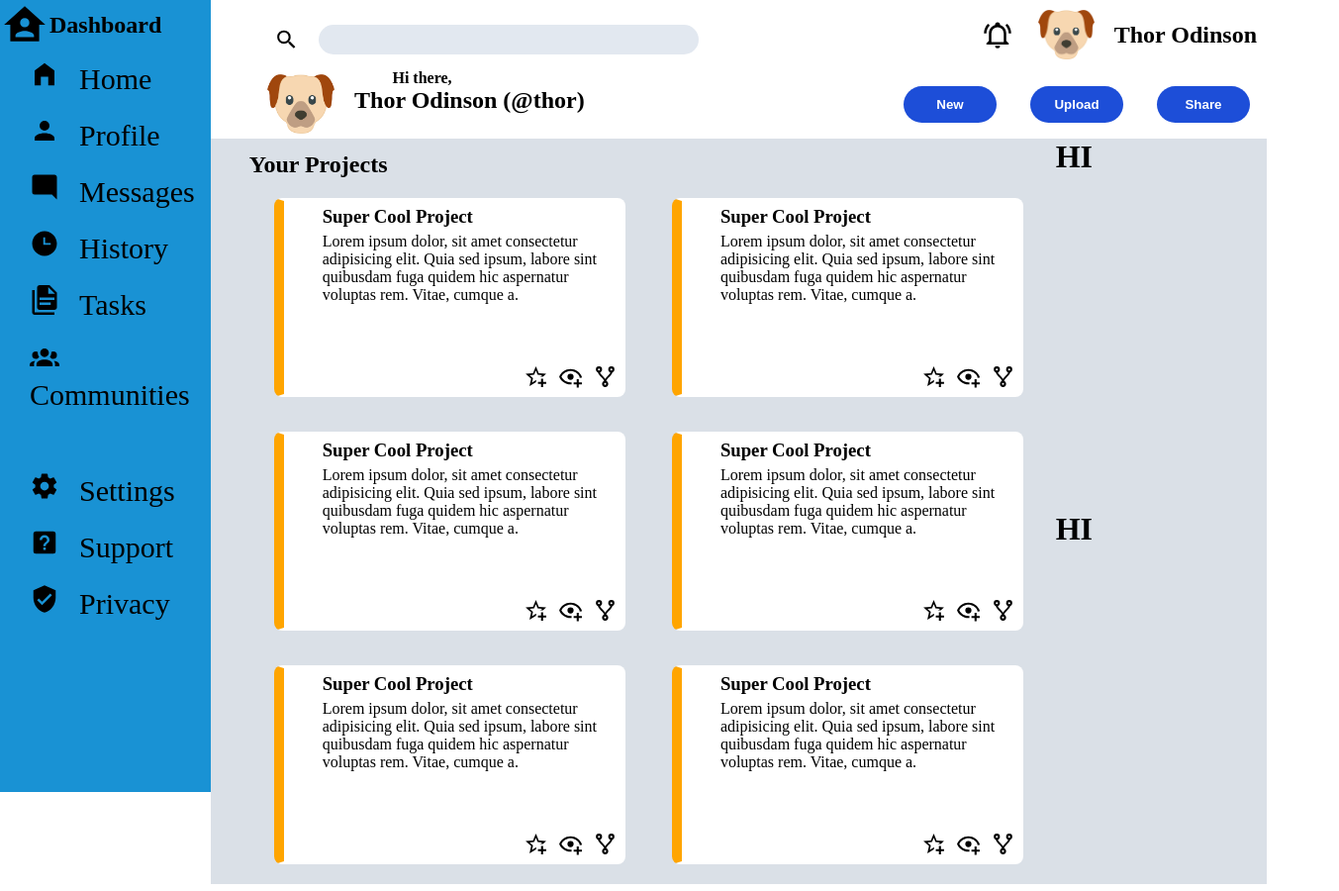
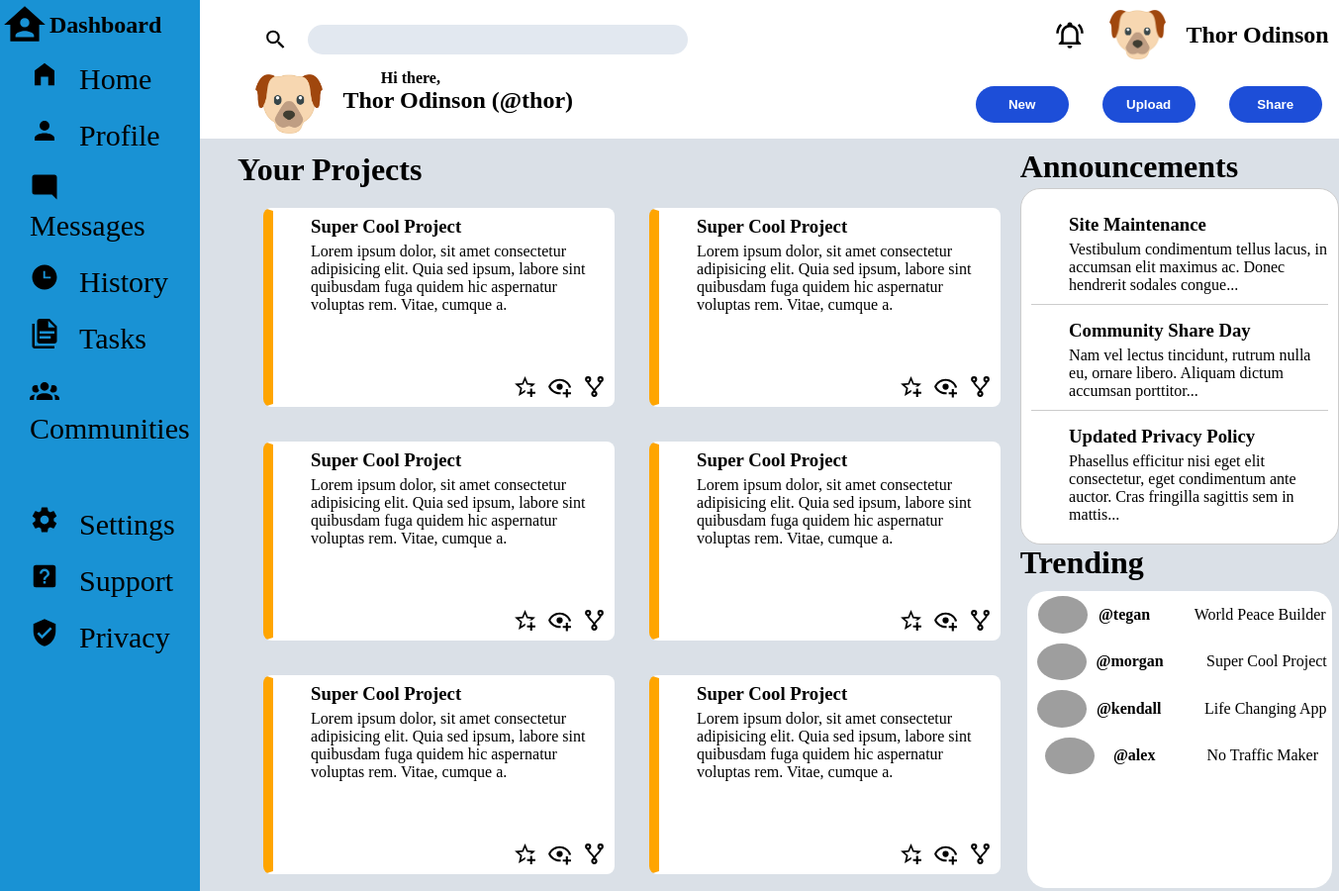
Before and after one commit to Hamburger-coder/admin-dashboard, a plain HTML site: page index.html in a window 1280 px wide. Shown: the top 900 px of the page at 99% size, 1353 px wide, since content can reach past the window. Drawn offline with Linux system fonts and the light colour scheme; grey boxes are pictures that could not be loaded.

Commit message:
Finished up the announcements and trending bars and fixed some minor styling issues

```diff
--- a/index.html
+++ b/index.html
@@ -64,7 +64,7 @@
         </div>
         <div class="main">
             <div class="projects">
-                <h2 class="projects-h2">Your Projects</h2>
+                <h1 class="projects-h2">Your Projects</h1>
                 <div class="project-cards">
                     <div class="project-div">
                         <h3>Super Cool Project</h2>
@@ -139,9 +139,48 @@
                     </div>
                 </div>
             </div>
-            <div class="announcements"><h1>HI</h1></div>
-            <div class="trending"><h1>HI</h1></div>
-        </div>
+            <div class="announcements-header">
+                <h1>Announcements</h1>
+            </div>
+            <div class="container-announcements">
+                <div class="announcement">
+                    <h3>Site Maintenance</h3>
+                    <p>Vestibulum condimentum tellus lacus, in accumsan elit maximus ac. Donec hendrerit sodales congue...</p>
+                  </div>
+
+                  <div class="announcement">
+                    <h3>Community Share Day</h3>
+                    <p>Nam vel lectus tincidunt, rutrum nulla eu, ornare libero. Aliquam dictum accumsan porttitor...</p>
+                  </div>
+
+                  <div class="announcement">
+                    <h3>Updated Privacy Policy</h3>
+                    <p>Phasellus efficitur nisi eget elit consectetur, eget condimentum ante auctor. Cras fringilla sagittis sem in mattis...</p>
+                  </div>
+            </div>
+            <h1>Trending</h1>
+            <div class="trending">
+                <div class="trending-ppl">
+                    <img src="https://images.freeimages.com/vhq/images/previews/d50/butterfly-papilio-philenor-side-clip-art-545705.jpg" class="trending-images" alt="butterfly-image" width="50px">
+                    <h4>@tegan</h4>
+                    <p>World Peace Builder</p>
+                </div>
+                <div class="trending-ppl">
+                    <img src="https://images.freeimages.com/image/previews/619/sunny-rainbow-png-delight-5690557.png" class="trending-images" alt="sunny-rainbow" width="50px">
+                    <h4>@morgan</h4>
+                    <p>Super Cool Project</p>
+                </div>
+                <div class="trending-ppl">
+                    <img src="https://images.freeimages.com/image/previews/f5b/usa-flag-icon-png-5690923.png" class="trending-images" alt="sunny-rainbow" width="50px">
+                    <h4>@kendall</h4>
+                    <p>Life Changing App</p>
+                </div>
+                <div class="trending-ppl">
+                    <img src="https://images.freeimages.com/image/previews/ee1/pencil-stroke-school-png-5690879.png" class="trending-images" alt="sunny-rainbow" width="50px">
+                    <h4>@alex</h4>
+                    <p>No Traffic Maker</p>
+                </div>
+            </div>
     </div>
 
 </body>
--- a/styles.css
+++ b/styles.css
@@ -119,7 +119,10 @@ li > a > img {
     /* grid-template-rows: 1fr 1fr; */
     height: 100vh;
     background-color: #1992D4;
-    min-height: 100vh
+    min-height: 100vh;
+    background-size: cover;
+    background-repeat: no-repeat;
+    padding-bottom: 100px;
 }
 
 .lower-part-header {
@@ -175,15 +178,17 @@ li > a > img {
 .main {
     display: grid;
     grid-template-columns: 80fr 20fr;
-    grid-template-rows: 1fr 1fr;
+    grid-template-rows: 20px 1fr 40px 1fr;
+    background-color: #DAE0E7;
+    padding-bottom: 100px;
 }
 
 .projects {
-    grid-row: span 2;
+    grid-row: span 4;
     background-color: #DAE0E7;
 }
 
-.announcements {
+.container-announcements {
     background-color: #DAE0E7;
 }
 
@@ -260,3 +265,51 @@ div > p {
 div > div > img {
     padding: 5px;
 }
+
+.container-announcements {
+    display: flex;
+    flex-direction: column;
+    background-color: #ffffff;
+    width: 300px;
+    border: 1px solid #ccc;
+    padding: 10px;
+    margin-top: 30px;
+    border-radius: 20px;
+}
+
+/* h2 {
+margin-top: 0;
+} */
+
+.announcement {
+border-bottom: 1px solid #ccc;
+padding: 10px 0;
+}
+
+.announcement:last-child {
+border-bottom: none;
+}
+
+.announcements-header {
+padding-top: 10px;
+}
+
+.trending-images {
+border-radius: 50%;
+}
+
+.trending {
+    margin: 7px;
+    display: flex;
+    flex-direction: column;
+    background-color: white;
+    border-radius: 20px;
+    height: 300px;
+}
+
+.trending-ppl {
+    display: flex;
+    flex-direction: row;
+    align-items: center;
+    justify-content: space-evenly;
+}
```
